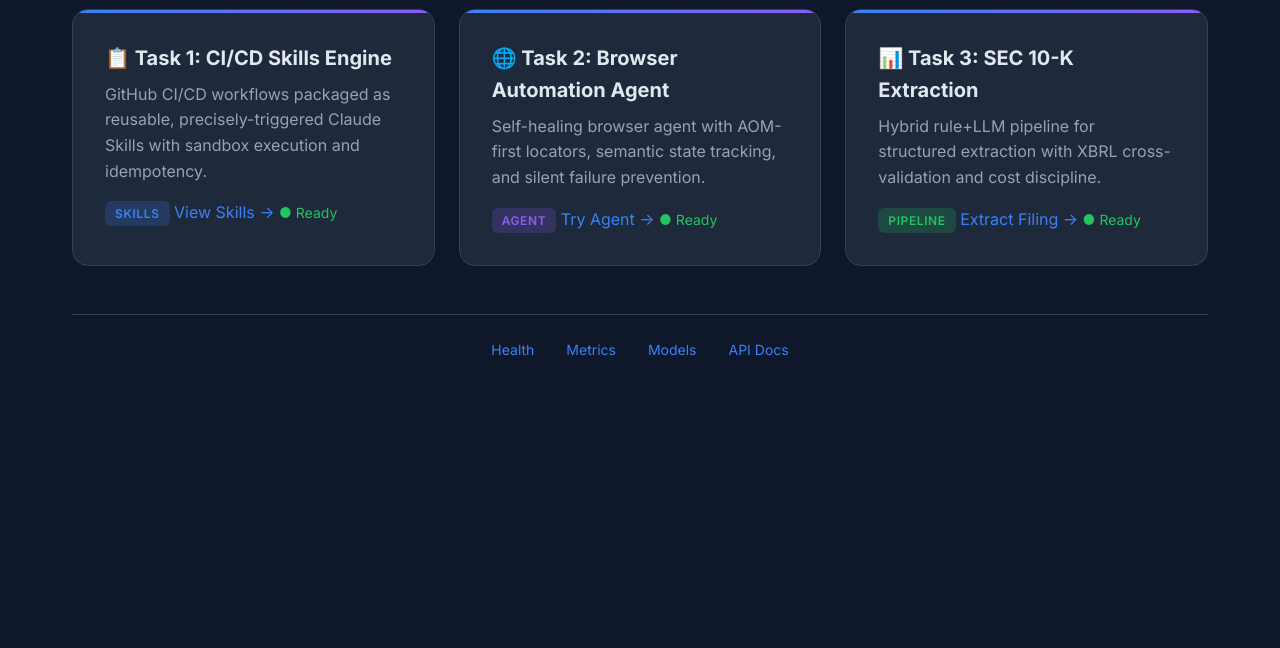
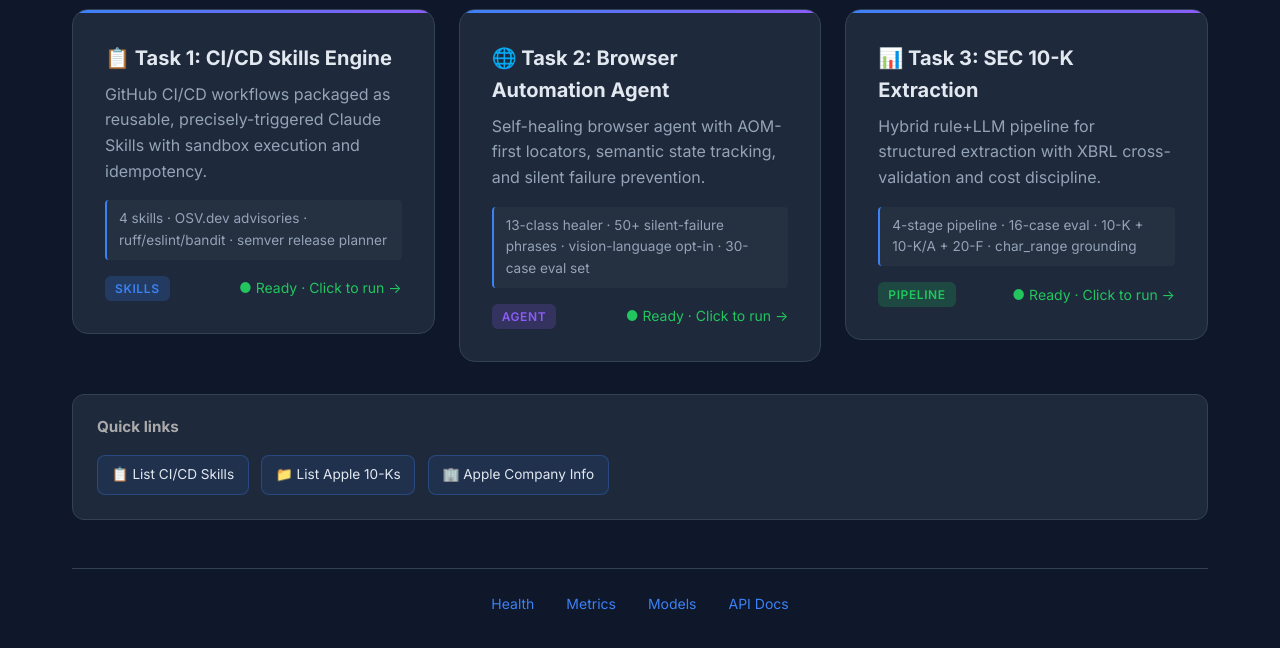
Before and after one commit to tychen5/signal-foundry, a FastAPI app: page / in a window 1280 px wide. Shown: the part 408-1056 px from the top of the page. Before the commit the page ends 764 px from the top, so only its background shows below. Run offline with FastAPI, Linux system fonts and the light colour scheme.

Commit message:
feat(ui): clickable task cards + quick-actions panel (Phase 7)
- index.html: each task card is now a full anchor (`<a class="task-card-link">`)
  wrapping the card div — entire card is clickable. Card content
  expanded with `.card-bullets` highlighting 3-4 features per task
  (e.g. "13-class healer · 50+ silent-failure phrases · vision-language
  opt-in · 30-case eval set" for Task 2)
- Added `.quick-actions` panel with three pre-filled aux endpoints:
  - View CI/CD Skills (/api/v1/skills/list)
  - List Apple 10-Ks (/api/v1/sec/filings/0000320193)
  - Apple Company Info (/api/v1/sec/company/0000320193)
- style.css: hover-lifts the entire wrapped card with accent-blue border,
  styled `.card-bullets` (subtle blue left-border block), styled
  `.action-link` chips for the quick-actions panel

Mark Phase 7 done in progress_notes.

Co-Authored-By: Claude Sonnet 4.6 <noreply@anthropic.com>

```diff
--- a/static/style.css
+++ b/static/style.css
@@ -77,6 +77,18 @@ body {
     background: var(--gradient);
 }
 
+.task-card-link {
+    text-decoration: none;
+    color: inherit;
+    display: block;
+}
+.task-card-link:hover .task-card {
+    transform: translateY(-4px);
+    box-shadow: 0 12px 40px rgba(59, 130, 246, 0.25);
+    border-color: var(--accent-blue);
+}
+.task-card-link:hover { color: inherit; }
+
 .task-card:hover {
     transform: translateY(-4px);
     box-shadow: 0 12px 40px rgba(59, 130, 246, 0.15);
@@ -90,6 +102,47 @@ body {
 .task-card p {
     color: var(--text-secondary);
     margin-bottom: 1rem;
+}
+
+.card-bullets {
+    color: var(--text-secondary);
+    font-size: 0.85rem;
+    margin: 0.5rem 0 1rem 0;
+    padding: 0.5rem 0.75rem;
+    background: rgba(255, 255, 255, 0.03);
+    border-left: 2px solid var(--accent-blue);
+    border-radius: 4px;
+}
+
+.card-footer {
+    display: flex;
+    justify-content: space-between;
+    align-items: center;
+    margin-top: 0.75rem;
+}
+
+.quick-actions {
+    background: var(--bg-secondary);
+    border: 1px solid var(--border);
+    border-radius: 12px;
+    padding: 1.25rem 1.5rem;
+}
+
+.action-link {
+    display: inline-block;
+    background: rgba(59, 130, 246, 0.1);
+    border: 1px solid rgba(59, 130, 246, 0.3);
+    border-radius: 8px;
+    padding: 0.5rem 0.85rem;
+    margin: 0.25rem 0.5rem 0.25rem 0;
+    font-size: 0.85rem;
+    color: var(--text-primary);
+    transition: background 0.2s, border-color 0.2s;
+}
+.action-link:hover {
+    background: rgba(59, 130, 246, 0.2);
+    border-color: var(--accent-blue);
+    color: var(--text-primary);
 }
 
 /* Badges */
--- a/templates/index.html
+++ b/templates/index.html
@@ -28,31 +28,57 @@
             <small style="color:#888;display:block;margin-top:0.5rem;">Default Kimi K2.6 is free via NVIDIA NIM (rate-limited). Reviewers wanting Gemini / Claude / GPT must paste their own OpenRouter key above.</small>
         </div>
 
-        <!-- Task Cards -->
+        <!-- Task Cards (entire card clickable) -->
         <div class="task-grid">
-            <div class="task-card" id="task1-card">
-                <h3>📋 Task 1: CI/CD Skills Engine</h3>
-                <p>GitHub CI/CD workflows packaged as reusable, precisely-triggered Claude Skills with sandbox execution and idempotency.</p>
-                <span class="badge badge-skills">Skills</span>
-                <a href="/api/v1/skills/list">View Skills →</a>
-                <span class="status">Ready</span>
-            </div>
+            <a href="/task1" class="task-card-link" id="task1-card">
+                <div class="task-card">
+                    <h3>📋 Task 1: CI/CD Skills Engine</h3>
+                    <p>GitHub CI/CD workflows packaged as reusable, precisely-triggered Claude Skills with sandbox execution and idempotency.</p>
+                    <div class="card-bullets">
+                        <span>4 skills · OSV.dev advisories · ruff/eslint/bandit · semver release planner</span>
+                    </div>
+                    <div class="card-footer">
+                        <span class="badge badge-skills">Skills</span>
+                        <span class="status">Ready · Click to run →</span>
+                    </div>
+                </div>
+            </a>
 
-            <div class="task-card" id="task2-card">
-                <h3>🌐 Task 2: Browser Automation Agent</h3>
-                <p>Self-healing browser agent with AOM-first locators, semantic state tracking, and silent failure prevention.</p>
-                <span class="badge badge-agent">Agent</span>
-                <a href="#task2">Try Agent →</a>
-                <span class="status">Ready</span>
-            </div>
+            <a href="/task2" class="task-card-link" id="task2-card">
+                <div class="task-card">
+                    <h3>🌐 Task 2: Browser Automation Agent</h3>
+                    <p>Self-healing browser agent with AOM-first locators, semantic state tracking, and silent failure prevention.</p>
+                    <div class="card-bullets">
+                        <span>13-class healer · 50+ silent-failure phrases · vision-language opt-in · 30-case eval set</span>
+                    </div>
+                    <div class="card-footer">
+                        <span class="badge badge-agent">Agent</span>
+                        <span class="status">Ready · Click to run →</span>
+                    </div>
+                </div>
+            </a>
 
-            <div class="task-card" id="task3-card">
-                <h3>📊 Task 3: SEC 10-K Extraction</h3>
-                <p>Hybrid rule+LLM pipeline for structured extraction with XBRL cross-validation and cost discipline.</p>
-                <span class="badge badge-pipeline">Pipeline</span>
-                <a href="#task3">Extract Filing →</a>
-                <span class="status">Ready</span>
-            </div>
+            <a href="/task3" class="task-card-link" id="task3-card">
+                <div class="task-card">
+                    <h3>📊 Task 3: SEC 10-K Extraction</h3>
+                    <p>Hybrid rule+LLM pipeline for structured extraction with XBRL cross-validation and cost discipline.</p>
+                    <div class="card-bullets">
+                        <span>4-stage pipeline · 16-case eval · 10-K + 10-K/A + 20-F · char_range grounding</span>
+                    </div>
+                    <div class="card-footer">
+                        <span class="badge badge-pipeline">Pipeline</span>
+                        <span class="status">Ready · Click to run →</span>
+                    </div>
+                </div>
+            </a>
+        </div>
+
+        <!-- View Skills (Task 1 only) -->
+        <div class="quick-actions" style="margin-top:1.5rem">
+            <h3 style="margin-bottom:0.75rem;color:#aaa;font-size:0.95rem">Quick links</h3>
+            <a href="/api/v1/skills/list" class="action-link">📋 List CI/CD Skills</a>
+            <a href="/api/v1/sec/filings/0000320193?filing_type=10-K&limit=5" class="action-link">📁 List Apple 10-Ks</a>
+            <a href="/api/v1/sec/company/0000320193" class="action-link">🏢 Apple Company Info</a>
         </div>
 
         <!-- System Links -->
```
Also changed, not shown: notes/progress/progress_notes.md (+2 -2 lines).
